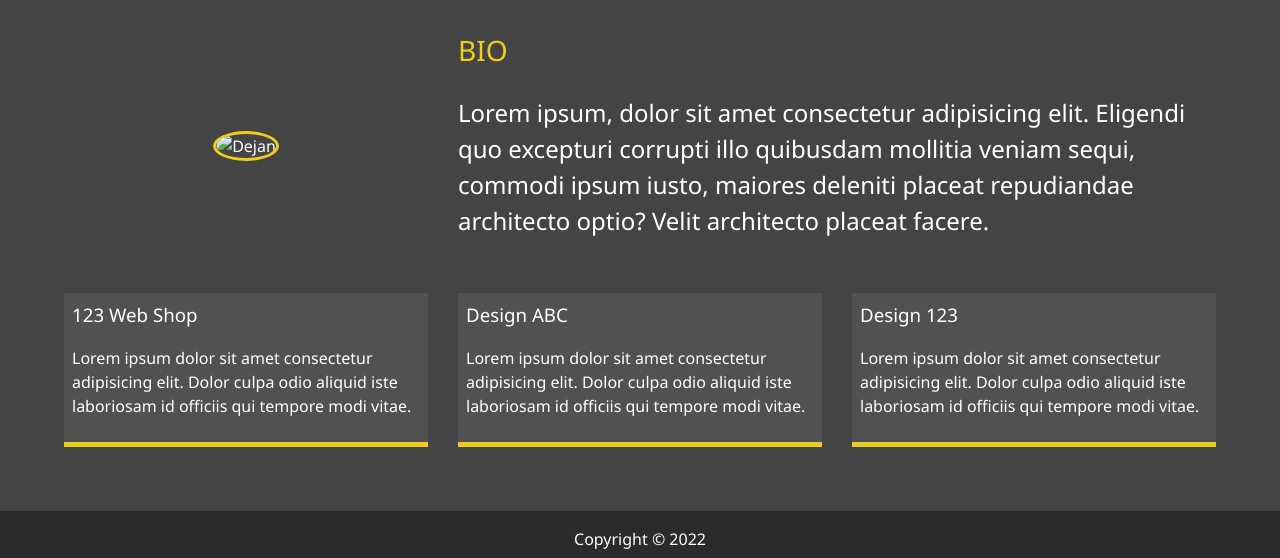
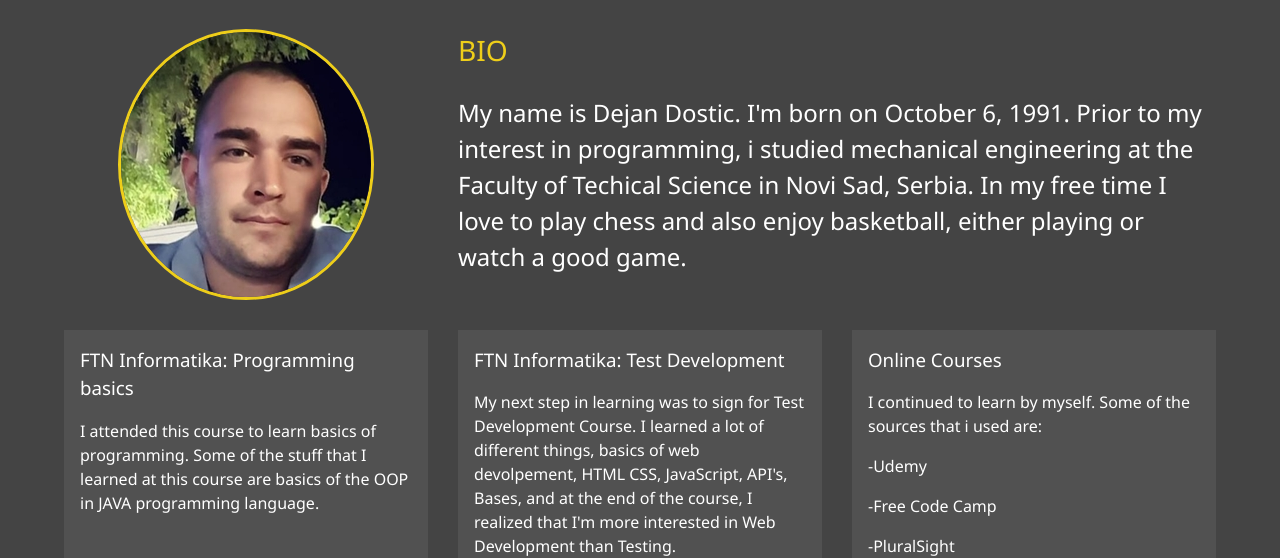
Before and after one commit to TrellixVulnTeam/Portfolio_NCN1, a website with bundled scripts: page about.html in a window 1280 px wide. Shown: the part 253-811 px from the top of the page. Built offline with nearby package versions, Linux system fonts and the light colour scheme.

Commit message:
picture added

```diff
--- a/about.html
+++ b/about.html
@@ -52,28 +52,36 @@
             Let me tell you a few things...
         </h2>
         <div class="about-info">
-            <img src="" alt="Dejan" class="bio-image">
+            <img src="./img/profile.jpg" alt="Dejan" class="bio-image">
             <div class="bio">
                 <h3 class="text-secondary">BIO</h3>
-                <p>Lorem ipsum, dolor sit amet consectetur adipisicing elit.
-                    Eligendi quo excepturi corrupti illo quibusdam mollitia veniam sequi,
-                    commodi ipsum iusto, maiores deleniti placeat repudiandae architecto
-                    optio? Velit architecto placeat facere.</p>
+                <p>
+                    My name is Dejan Dostic. I'm born on October 6, 1991.
+                    Prior to my interest in programming, i studied mechanical engineering at the Faculty of Techical Science in Novi Sad, Serbia.
+                    In my free time I love to play chess and also enjoy basketball, either playing or watch a good game.
+                </p>
             </div>
 
             <div class="job job-1">
-                <h3>123 Web Shop</h3>
-                <p>Lorem ipsum dolor sit amet consectetur adipisicing elit.
-                    Dolor culpa odio aliquid iste laboriosam id officiis qui tempore modi vitae.</p>
+                <h3>FTN Informatika: Programming basics</h3>
+                <p>
+                    I attended this course to learn basics of programming. Some of the stuff that I learned at this course are basics of the OOP in JAVA programming language.
+                </p>
             </div><div class="job job-2">
-                <h3>Design ABC</h3>
-                <p>Lorem ipsum dolor sit amet consectetur adipisicing elit.
-                    Dolor culpa odio aliquid iste laboriosam id officiis qui tempore modi vitae.</p>
+                <h3>FTN Informatika: Test Development</h3>
+                <p>
+                    My next step in learning was to sign for Test Development Course. I learned a lot of different things, basics of web devolpement, HTML CSS, JavaScript, API's, Bases, and at the end of the course, I realized that I'm more interested in Web Development than Testing.
+                </p>
             </div>
             <div class="job job-3">
-                <h3>Design 123</h3>
-                <p>Lorem ipsum dolor sit amet consectetur adipisicing elit.
-                    Dolor culpa odio aliquid iste laboriosam id officiis qui tempore modi vitae.</p>
+                <h3>Online Courses</h3>
+                <p>
+                    I continued to learn by myself. Some of the sources that i used are:
+                    <p>-Udemy</p>
+                    <p>-Free Code Camp</p>
+                    <p>-PluralSight</p>
+                    <p>-A lot of different you tube channels</p>
+                </p>
             </div>
 
         </div>
```
Also changed, not shown: dist/scss/_menu.scss, dist/scss/main.css, dist/scss/main.scss, img/profile.jpg (added), 1 other file.
